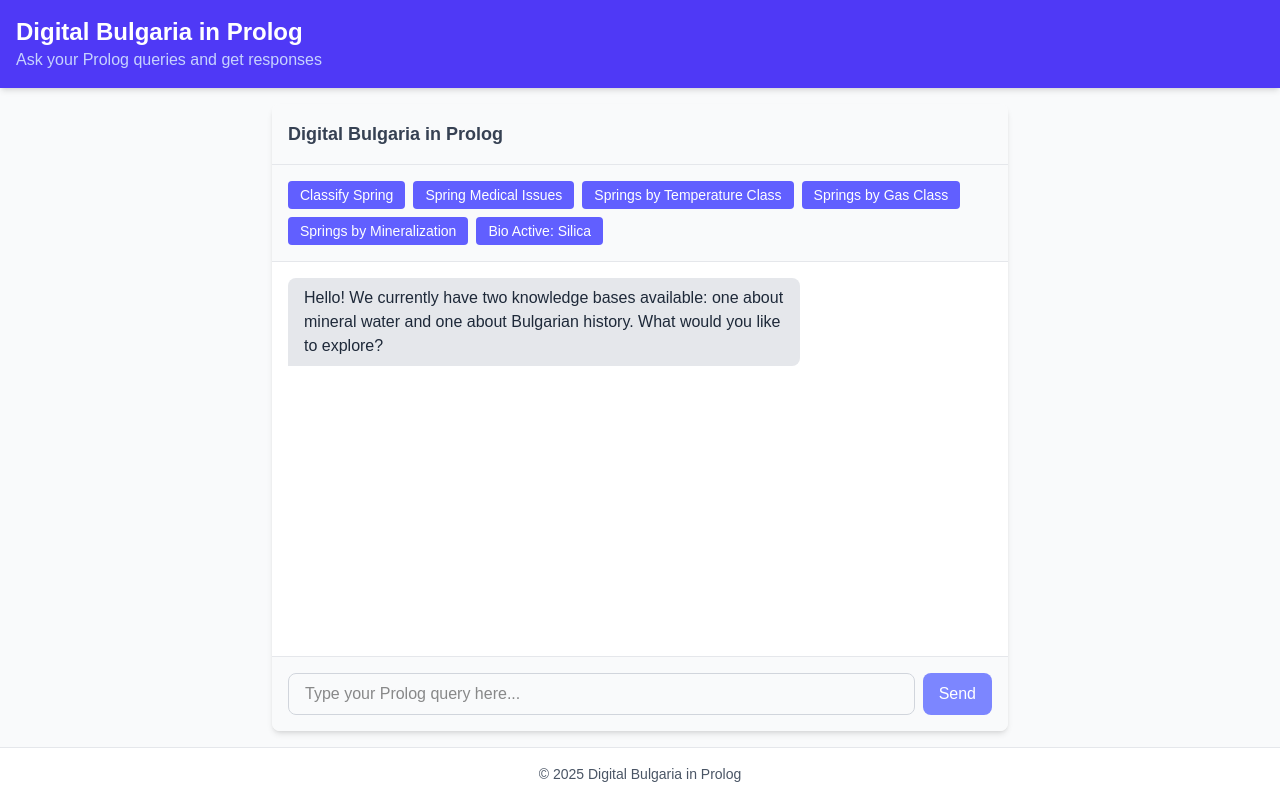
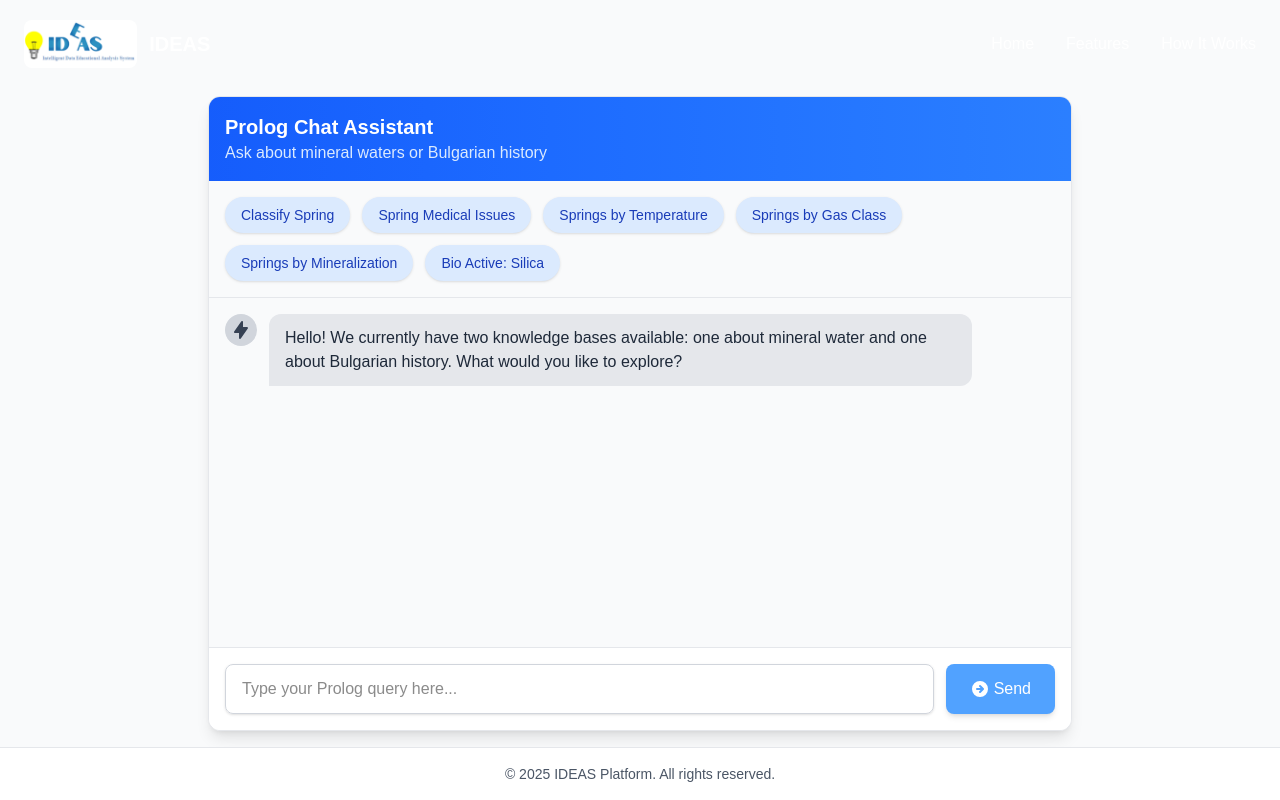
Before and after one commit to MagdalenaMaglizhanova/prolog-chat-app, a Next.js app: page /chat in a window 1280 px wide. Built offline with nearby package versions, Linux system fonts and the light colour scheme.

Commit message:
Update page.tsx

```diff
--- a/src/app/chat/page.tsx
+++ b/src/app/chat/page.tsx
@@ -1,5 +1,4 @@
-"use client";
-
+'use client';
 import { useState, useRef, useEffect } from "react";
 
 export default function ChatPage() {
@@ -7,6 +6,15 @@ export default function ChatPage() {
   const [messages, setMessages] = useState<{ user: boolean; text: string }[]>([]);
   const [isLoading, setIsLoading] = useState(false);
   const messagesEndRef = useRef<HTMLDivElement>(null);
+  const [scrolled, setScrolled] = useState(false);
+
+  useEffect(() => {
+    const handleScroll = () => {
+      setScrolled(window.scrollY > 50);
+    };
+    window.addEventListener('scroll', handleScroll);
+    return () => window.removeEventListener('scroll', handleScroll);
+  }, []);
 
   const scrollToBottom = () => {
     messagesEndRef.current?.scrollIntoView({ behavior: "smooth" });
@@ -51,7 +59,7 @@ export default function ChatPage() {
   const quickQueries = [
     { label: "Classify Spring", query: "classify_spring(X)" },
     { label: "Spring Medical Issues", query: "spring_medical_issues(X)" },
-    { label: "Springs by Temperature Class", query: "springs_by_temperature_class(X)" },
+    { label: "Springs by Temperature", query: "springs_by_temperature_class(X)" },
     { label: "Springs by Gas Class", query: "springs_by_gas_class(X)" },
     { label: "Springs by Mineralization", query: "springs_by_mineralization_class(X)" },
     { label: "Bio Active: Silica", query: "springs_by_bio_active_class('Silica')" },
@@ -59,55 +67,97 @@ export default function ChatPage() {
 
   return (
     <div className="min-h-screen bg-gray-50 flex flex-col">
-      <header className="bg-indigo-600 text-white p-4 shadow-md">
-        <div className="container mx-auto">
-          <h1 className="text-2xl font-bold">Digital Bulgaria in Prolog</h1>
-          <p className="text-indigo-200">Ask your Prolog queries and get responses</p>
-        </div>
-      </header>
-
-      <main className="flex-grow container mx-auto p-4 flex flex-col max-w-3xl">
-        <div className="flex-grow bg-white rounded-lg shadow-md overflow-hidden flex flex-col">
-          <div className="p-4 border-b border-gray-200 bg-gray-50">
-            <h2 className="text-lg font-semibold text-gray-700">Digital Bulgaria in Prolog</h2>
+      {/* Navigation - Consistent with Homepage */}
+      <nav className={`fixed w-full z-50 transition-all duration-300 ${scrolled ? 'py-3 bg-white shadow-lg' : 'py-5 bg-transparent'}`}>
+        <div className="container mx-auto px-6 flex justify-between items-center">
+          <div className="flex items-center space-x-3">
+            <img
+              src="/logo.png"
+              alt="IDEAS Logo"
+              className="h-12 w-auto rounded-lg object-contain transition-all duration-300 hover:scale-105"
+            />
+            <span className={`text-xl font-bold ${scrolled ? 'text-blue-900' : 'text-white'}`}>IDEAS</span>
           </div>
 
-          <div className="p-4 flex flex-wrap gap-2 border-b border-gray-200 bg-gray-50">
+          <div className="hidden md:flex items-center space-x-8">
+            <a href="/" className={`font-medium transition-colors hover:text-blue-600 ${scrolled ? 'text-gray-800' : 'text-white'}`}>Home</a>
+            <a href="#features" className={`font-medium transition-colors hover:text-blue-600 ${scrolled ? 'text-gray-800' : 'text-white'}`}>Features</a>
+            <a href="#how-it-works" className={`font-medium transition-colors hover:text-blue-600 ${scrolled ? 'text-gray-800' : 'text-white'}`}>How It Works</a>
+          </div>
+        </div>
+      </nav>
+
+      <main className="flex-grow container mx-auto p-4 flex flex-col max-w-4xl mt-20">
+        <div className="flex-grow bg-white rounded-xl shadow-lg overflow-hidden flex flex-col border border-gray-200">
+          {/* Chat Header */}
+          <div className="p-4 bg-gradient-to-r from-blue-600 to-blue-500">
+            <h2 className="text-xl font-semibold text-white">Prolog Chat Assistant</h2>
+            <p className="text-blue-100">Ask about mineral waters or Bulgarian history</p>
+          </div>
+
+          {/* Quick Query Buttons */}
+          <div className="p-4 flex flex-wrap gap-3 border-b border-gray-200 bg-gray-50">
             {quickQueries.map((btn, index) => (
               <button
                 key={index}
                 onClick={() => sendQuery(btn.query)}
-                className="bg-indigo-500 hover:bg-indigo-600 text-white px-3 py-1 rounded text-sm"
+                className="bg-blue-100 hover:bg-blue-200 text-blue-800 px-4 py-2 rounded-full text-sm font-medium transition-all duration-200 shadow-sm hover:shadow-md"
               >
                 {btn.label}
               </button>
             ))}
           </div>
 
-          <div className="flex-grow p-4 overflow-y-auto" style={{ maxHeight: "70vh" }}>
+          {/* Messages Area */}
+          <div className="flex-grow p-4 overflow-y-auto bg-gray-50" style={{ maxHeight: "60vh" }}>
             {(messages.length === 0
               ? [{ user: false, text: "Hello! We currently have two knowledge bases available: one about mineral water and one about Bulgarian history. What would you like to explore?" }]
               : messages
             ).map((msg, i) => (
               <div
                 key={i}
-                className={`flex mb-4 ${msg.user ? "justify-end" : "justify-start"}`}
+                className={`flex mb-6 ${msg.user ? "justify-end" : "justify-start"}`}
               >
+                <div className={`flex ${msg.user ? "flex-row-reverse" : ""} max-w-[90%]`}>
+                  <div className={`flex-shrink-0 h-8 w-8 rounded-full overflow-hidden ${msg.user ? "ml-3" : "mr-3"}`}>
+                    {msg.user ? (
+                      <div className="bg-blue-500 text-white h-full w-full flex items-center justify-center">
+                        <svg xmlns="http://www.w3.org/2000/svg" className="h-5 w-5" viewBox="0 0 20 20" fill="currentColor">
+                          <path fillRule="evenodd" d="M10 9a3 3 0 100-6 3 3 0 000 6zm-7 9a7 7 0 1114 0H3z" clipRule="evenodd" />
+                        </svg>
+                      </div>
+                    ) : (
+                      <div className="bg-gray-300 text-gray-700 h-full w-full flex items-center justify-center">
+                        <svg xmlns="http://www.w3.org/2000/svg" className="h-5 w-5" viewBox="0 0 20 20" fill="currentColor">
+                          <path fillRule="evenodd" d="M11.3 1.046A1 1 0 0112 2v5h4a1 1 0 01.82 1.573l-7 10A1 1 0 018 18v-5H4a1 1 0 01-.82-1.573l7-10a1 1 0 011.12-.38z" clipRule="evenodd" />
+                        </svg>
+                      </div>
+                    )}
+                  </div>
                   <div
-                  className={`max-w-xs md:max-w-md lg:max-w-lg rounded-lg px-4 py-2 ${
+                    className={`rounded-xl px-4 py-3 ${
                       msg.user
-                      ? "bg-indigo-600 text-white rounded-br-none"
+                        ? "bg-blue-600 text-white rounded-br-none"
                         : "bg-gray-200 text-gray-800 rounded-bl-none"
                     }`}
                   >
                     <div className="whitespace-pre-wrap">{msg.text}</div>
                   </div>
                 </div>
+              </div>
             ))}
 
             {isLoading && (
-              <div className="flex justify-start mb-4">
-                <div className="bg-gray-200 text-gray-800 rounded-lg rounded-bl-none px-4 py-2">
+              <div className="flex justify-start mb-6">
+                <div className="flex">
+                  <div className="flex-shrink-0 h-8 w-8 rounded-full overflow-hidden mr-3">
+                    <div className="bg-gray-300 text-gray-700 h-full w-full flex items-center justify-center">
+                      <svg xmlns="http://www.w3.org/2000/svg" className="h-5 w-5" viewBox="0 0 20 20" fill="currentColor">
+                        <path fillRule="evenodd" d="M11.3 1.046A1 1 0 0112 2v5h4a1 1 0 01.82 1.573l-7 10A1 1 0 018 18v-5H4a1 1 0 01-.82-1.573l7-10a1 1 0 011.12-.38z" clipRule="evenodd" />
+                      </svg>
+                    </div>
+                  </div>
+                  <div className="bg-gray-200 text-gray-800 rounded-xl rounded-bl-none px-4 py-3">
                     <div className="flex items-center space-x-2">
                       <div className="w-2 h-2 bg-gray-500 rounded-full animate-bounce"></div>
                       <div className="w-2 h-2 bg-gray-500 rounded-full animate-bounce" style={{ animationDelay: "0.2s" }}></div>
@@ -115,31 +165,48 @@ export default function ChatPage() {
                     </div>
                   </div>
                 </div>
+              </div>
             )}
             <div ref={messagesEndRef} />
           </div>
 
-          <div className="p-4 border-t border-gray-200 bg-gray-50">
-            <div className="flex space-x-2">
+          {/* Input Area */}
+          <div className="p-4 border-t border-gray-200 bg-white">
+            <div className="flex space-x-3">
               <input
                 type="text"
                 value={query}
                 onChange={(e) => setQuery(e.target.value)}
                 onKeyDown={(e) => e.key === "Enter" && sendQuery()}
                 placeholder="Type your Prolog query here..."
-                className="flex-grow px-4 py-2 rounded-lg border border-gray-300 focus:outline-none focus:ring-2 focus:ring-indigo-500 focus:border-transparent"
+                className="flex-grow px-4 py-3 rounded-lg border border-gray-300 focus:outline-none focus:ring-2 focus:ring-blue-500 focus:border-transparent shadow-sm"
                 disabled={isLoading}
               />
               <button
                 onClick={() => sendQuery()}
                 disabled={isLoading || !query.trim()}
-                className={`px-4 py-2 rounded-lg text-white font-medium ${
+                className={`px-6 py-3 rounded-lg text-white font-medium flex items-center ${
                   isLoading || !query.trim()
-                    ? "bg-indigo-400 cursor-not-allowed"
-                    : "bg-indigo-600 hover:bg-indigo-700"
-                } transition-colors`}
+                    ? "bg-blue-400 cursor-not-allowed"
+                    : "bg-blue-600 hover:bg-blue-700"
+                } transition-all duration-200 shadow-md hover:shadow-lg`}
               >
-                {isLoading ? "Sending..." : "Send"}
+                {isLoading ? (
+                  <>
+                    <svg className="animate-spin -ml-1 mr-2 h-4 w-4 text-white" xmlns="http://www.w3.org/2000/svg" fill="none" viewBox="0 0 24 24">
+                      <circle className="opacity-25" cx="12" cy="12" r="10" stroke="currentColor" strokeWidth="4"></circle>
+                      <path className="opacity-75" fill="currentColor" d="M4 12a8 8 0 018-8V0C5.373 0 0 5.373 0 12h4zm2 5.291A7.962 7.962 0 014 12H0c0 3.042 1.135 5.824 3 7.938l3-2.647z"></path>
+                    </svg>
+                    Sending...
+                  </>
+                ) : (
+                  <>
+                    <svg xmlns="http://www.w3.org/2000/svg" className="h-5 w-5 mr-1" viewBox="0 0 20 20" fill="currentColor">
+                      <path fillRule="evenodd" d="M10 18a8 8 0 100-16 8 8 0 000 16zm3.707-8.707l-3-3a1 1 0 00-1.414 1.414L10.586 9H7a1 1 0 100 2h3.586l-1.293 1.293a1 1 0 101.414 1.414l3-3a1 1 0 000-1.414z" clipRule="evenodd" />
+                    </svg>
+                    Send
+                  </>
+                )}
               </button>
             </div>
           </div>
@@ -147,7 +214,7 @@ export default function ChatPage() {
       </main>
 
       <footer className="bg-white p-4 border-t border-gray-200 text-center text-gray-600 text-sm">
-        <p>© {new Date().getFullYear()} Digital Bulgaria in Prolog</p>
+        <p>© {new Date().getFullYear()} IDEAS Platform. All rights reserved.</p>
       </footer>
     </div>
   );
```
Lines whose indentation alone changed are shown as unchanged.
